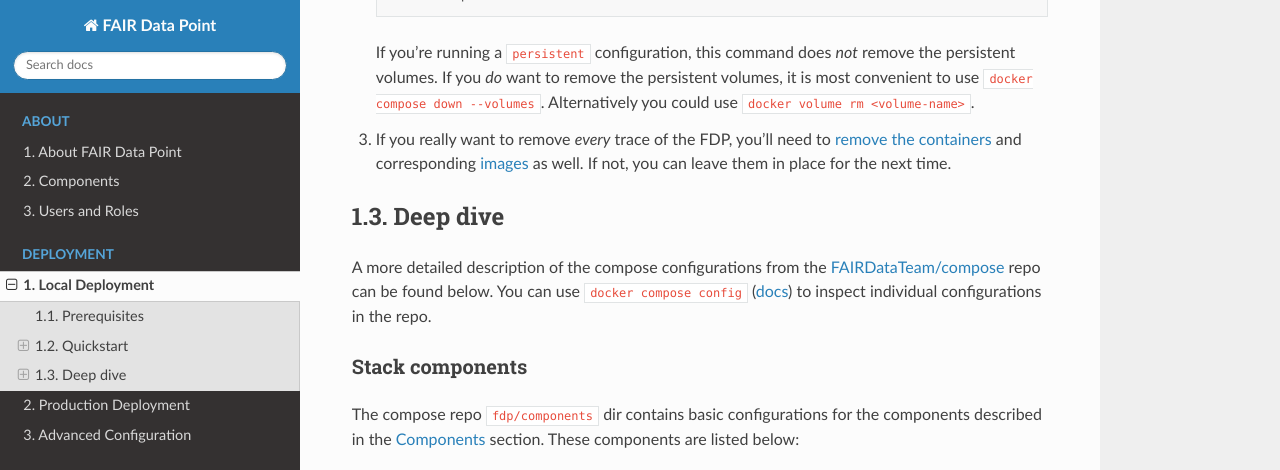
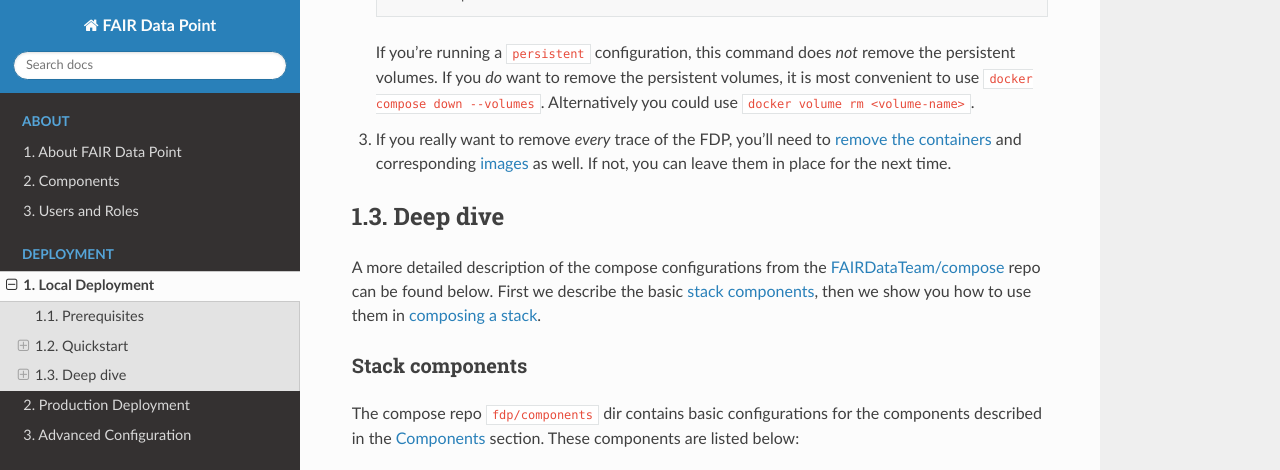
Before and after one commit to FAIRDataTeam/FAIRDataPoint-Docs, a Sphinx documentation site: the page built from docs/deployment/local-deployment.rst, in a window 1280 px wide and 1400 px high, scrolled down 2204 px. Shown: the top 470 px of the window. Built offline with Sphinx 7.4.7 and the Read the Docs theme 3.1.0, drawn with Linux system fonts in a browser that asks for light colours; some of the changed text lies outside the part shown.

Commit message:
expand upon compose config command

```diff
--- a/docs/deployment/local-deployment.rst
+++ b/docs/deployment/local-deployment.rst
@@ -108,7 +108,7 @@
 =========
 
 A more detailed description of the compose configurations from the `FAIRDataTeam/compose`_ repo can be found below.
-You can use ``docker compose config`` (`docs`_) to inspect individual configurations in the repo.
+First we describe the basic `stack components`_, then we show you how to use them in `composing a stack`_.
 
 Stack components
 ----------------
@@ -169,6 +169,14 @@
    :language: yaml
    :lines: 2-
 
+By itself, this file is not very informative.
+In order to inspect the complete configuration resulting from the above, you can use the `config command`_:
+
+.. code-block:: bash
+
+   docker compose config
+
+
 Persistent
 ~~~~~~~~~~
 
@@ -217,9 +225,9 @@
 .. _compose-file include: https://docs.docker.com/reference/compose-file/include/
 .. _compose-file merge docs: https://docs.docker.com/compose/how-tos/multiple-compose-files/merge/
 .. _compose specification: https://compose-spec.io/
+.. _config command: https://docs.docker.com/reference/cli/docker/compose/config/
 .. _Docker Compose: https://docs.docker.com/compose/
 .. _Docker installation instructions: https://docs.docker.com/engine/install/
-.. _docs: https://docs.docker.com/reference/cli/docker/compose/config/
 .. _externalized configuration: https://docs.spring.io/spring-boot/reference/features/external-config.html
 .. _FAIRDataTeam/compose: https://github.com/FAIRDataTeam/compose
 .. _FAIRDataTeam/compose readme: https://github.com/FAIRDataTeam/compose/blob/master/readme.md
```
